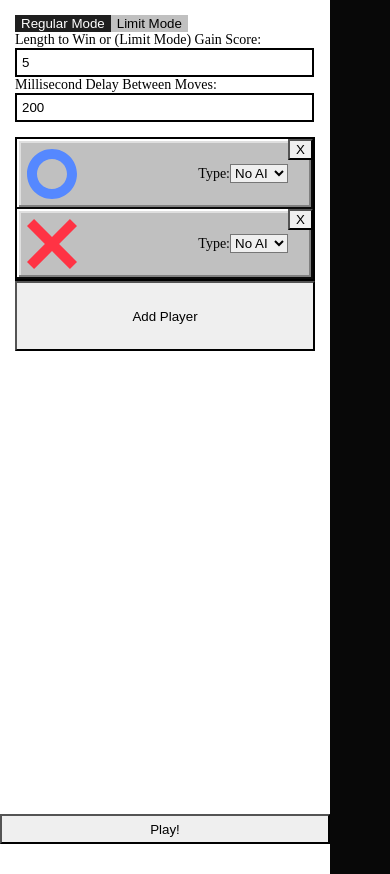
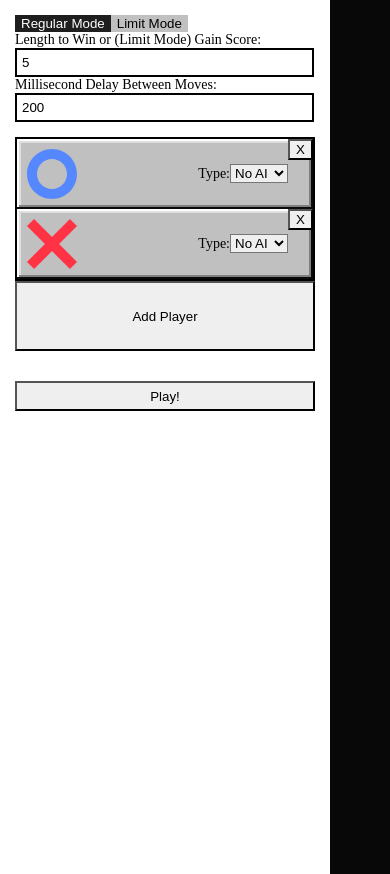
Before and after one commit to Nallantli/amoeba, a React (Create React App) app: page / in a window 390 px wide. Built offline with nearby package versions, Linux system fonts and the light colour scheme.

Commit message:
Couldn't see 'play' button on mobile, will have to style up better later

```diff
--- a/src/styles/App.css
+++ b/src/styles/App.css
@@ -142,10 +142,8 @@ body {
 }
 
 #play-game {
-	position: absolute;
-	bottom: 30px;
-	left: 0;
-	width: 330px;
+	margin-top: 30px;
+	width: 100%;
 	height: 30px;
 }
 
```
